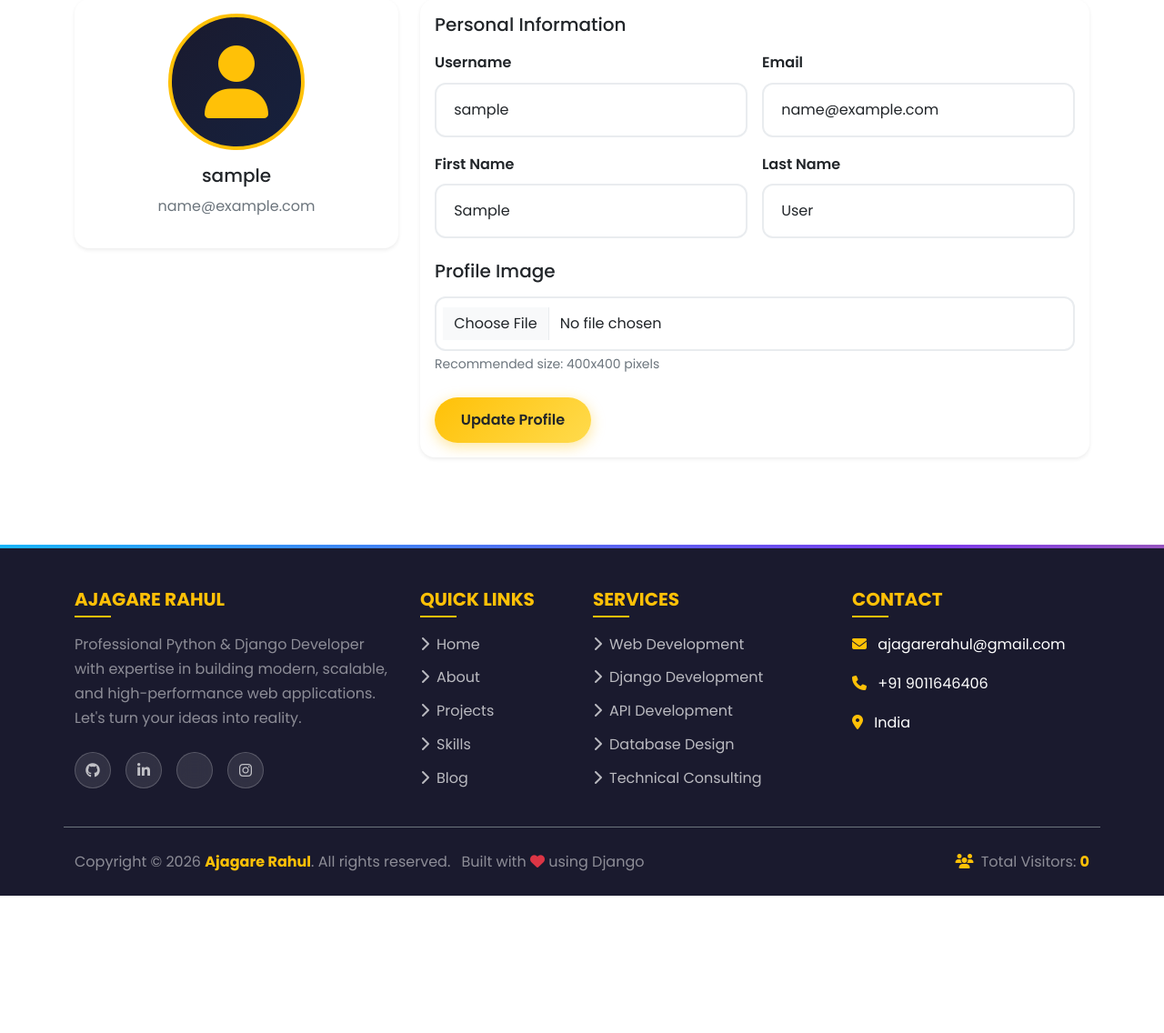
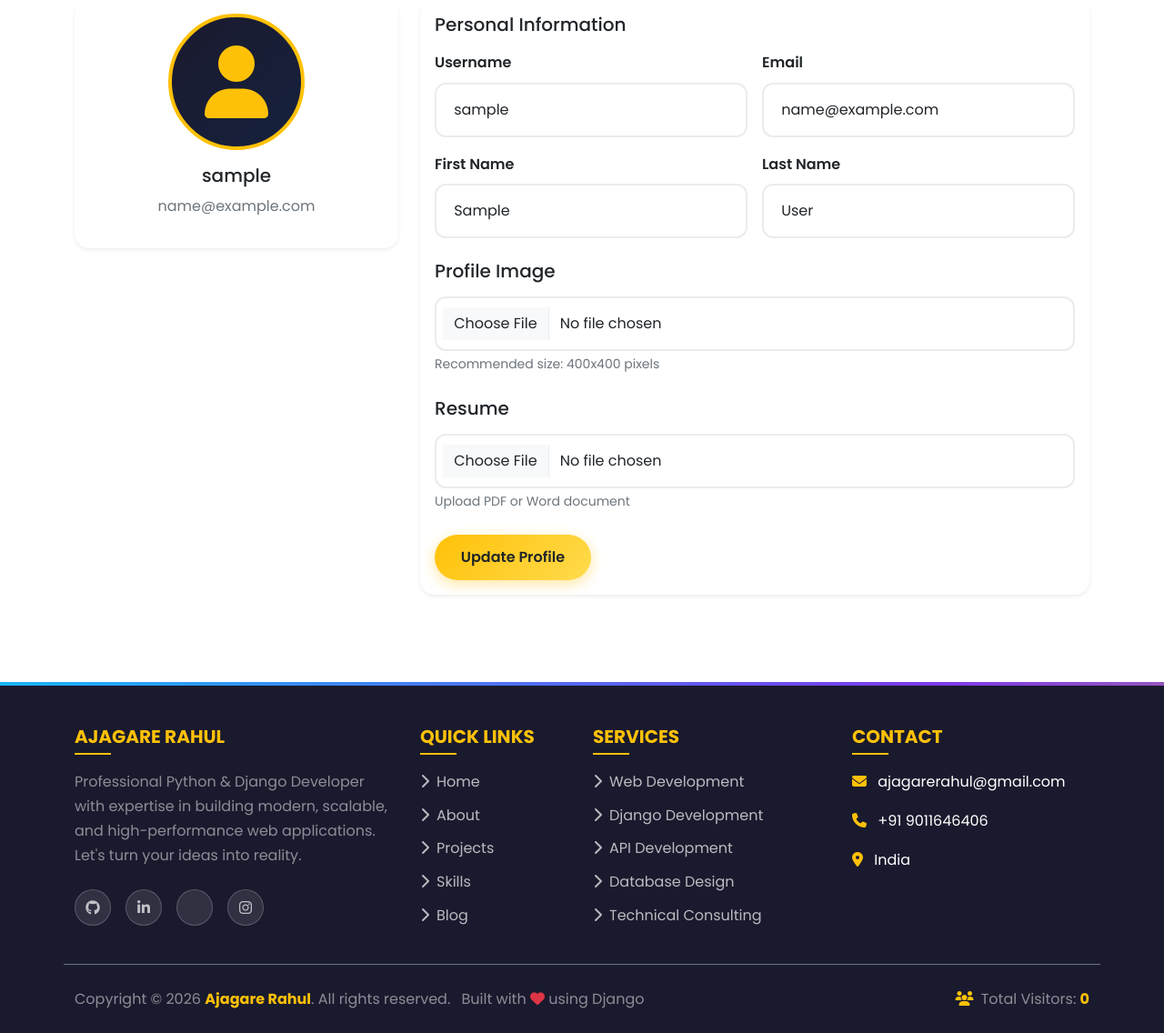
Before and after one commit to AjagareRahul/Freelance_Portfolio, a Django app: page /profile/ in a window 1280 px wide. Shown: the part 159-1295 px from the top of the page at 91% size. Before the commit the page ends 1144 px from the top, so only its background shows below. Run offline with Django 4.2, Linux system fonts and the light colour scheme; the visitor is signed in with stand-in values (Sample User, id 1); data comes from the database, SQL or seed files in the repository; data that the repository does not hold is empty.

Commit message:
Added resume upload and display functionality

```diff
--- a/portfolio/views.py
+++ b/portfolio/views.py
@@ -406,6 +406,14 @@ def profile_view(request):
             else:
                 SiteInfo.objects.create(profile_image=request.FILES['profile_image'])
 
+        # Handle resume upload
+        if 'resume' in request.FILES:
+            if site_info:
+                site_info.resume = request.FILES['resume']
+                site_info.save()
+            else:
+                SiteInfo.objects.create(resume=request.FILES['resume'])
+
         messages.success(
             request,
             'Profile updated successfully!',
--- a/templates/portfolio/home.html
+++ b/templates/portfolio/home.html
@@ -341,6 +341,11 @@
                     <a href="{% url 'portfolio:contact' %}" class="btn btn-outline-light btn-lg">
                         <i class="fas fa-envelope me-2"></i>Contact Me
                     </a>
+                    {% if site_info and site_info.resume %}
+                    <a href="{{ site_info.resume.url }}" class="btn btn-success btn-lg" target="_blank">
+                        <i class="fas fa-download me-2"></i>Download CV
+                    </a>
+                    {% endif %}
                 </div>
                 <!-- Social Links -->
                 <div class="mt-4" data-aos="fade-up" data-aos-delay="500" style="display: flex; flex-wrap: wrap; gap: 10px;">
--- a/templates/portfolio/profile.html
+++ b/templates/portfolio/profile.html
@@ -20,6 +20,11 @@
                         {% endif %}
                         <h5>{{ user.username }}</h5>
                         <p class="text-muted">{{ user.email }}</p>
+                        {% if site_info and site_info.resume %}
+                        <a href="{{ site_info.resume.url }}" class="btn btn-warning mt-2" target="_blank">
+                            <i class="fas fa-download me-2"></i>View Resume
+                        </a>
+                        {% endif %}
                     </div>
                 </div>
             </div>
@@ -53,6 +58,20 @@
                                 <div class="col-md-12">
                                     <input type="file" name="profile_image" class="form-control" accept="image/*">
                                     <small class="text-muted">Recommended size: 400x400 pixels</small>
+                                    {% if site_info and site_info.profile_image %}
+                                    <br><small class="text-success">Current: {{ site_info.profile_image.url }}</small>
+                                    {% endif %}
+                                </div>
+                            </div>
+
+                            <h5 class="mt-4 mb-3">Resume</h5>
+                            <div class="row g-3">
+                                <div class="col-md-12">
+                                    <input type="file" name="resume" class="form-control" accept=".pdf,.doc,.docx">
+                                    <small class="text-muted">Upload PDF or Word document</small>
+                                    {% if site_info and site_info.resume %}
+                                    <br><small class="text-success">Current: <a href="{{ site_info.resume.url }}" target="_blank">{{ site_info.resume.name }}</a></small>
+                                    {% endif %}
                                 </div>
                             </div>
 
```
